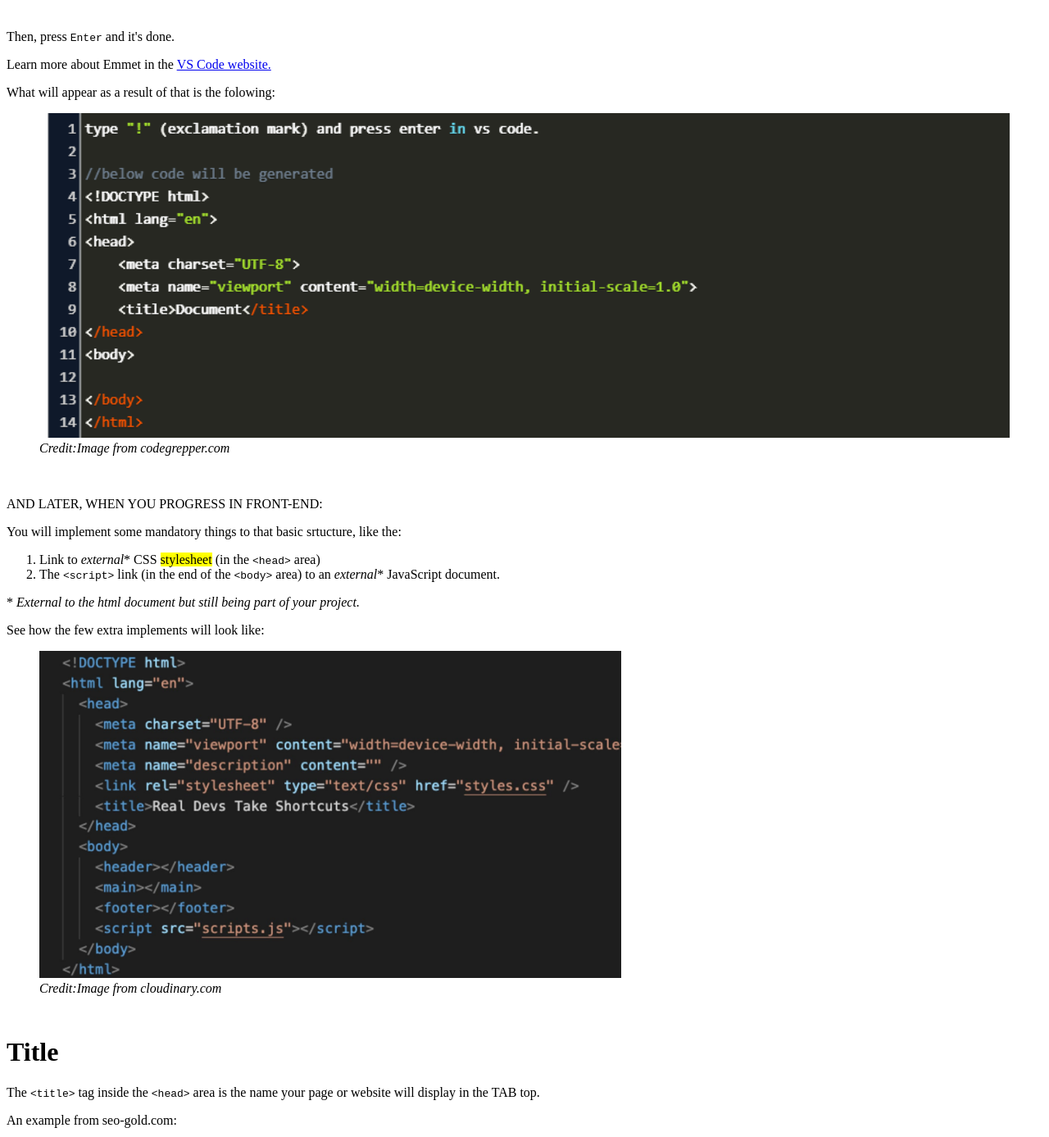
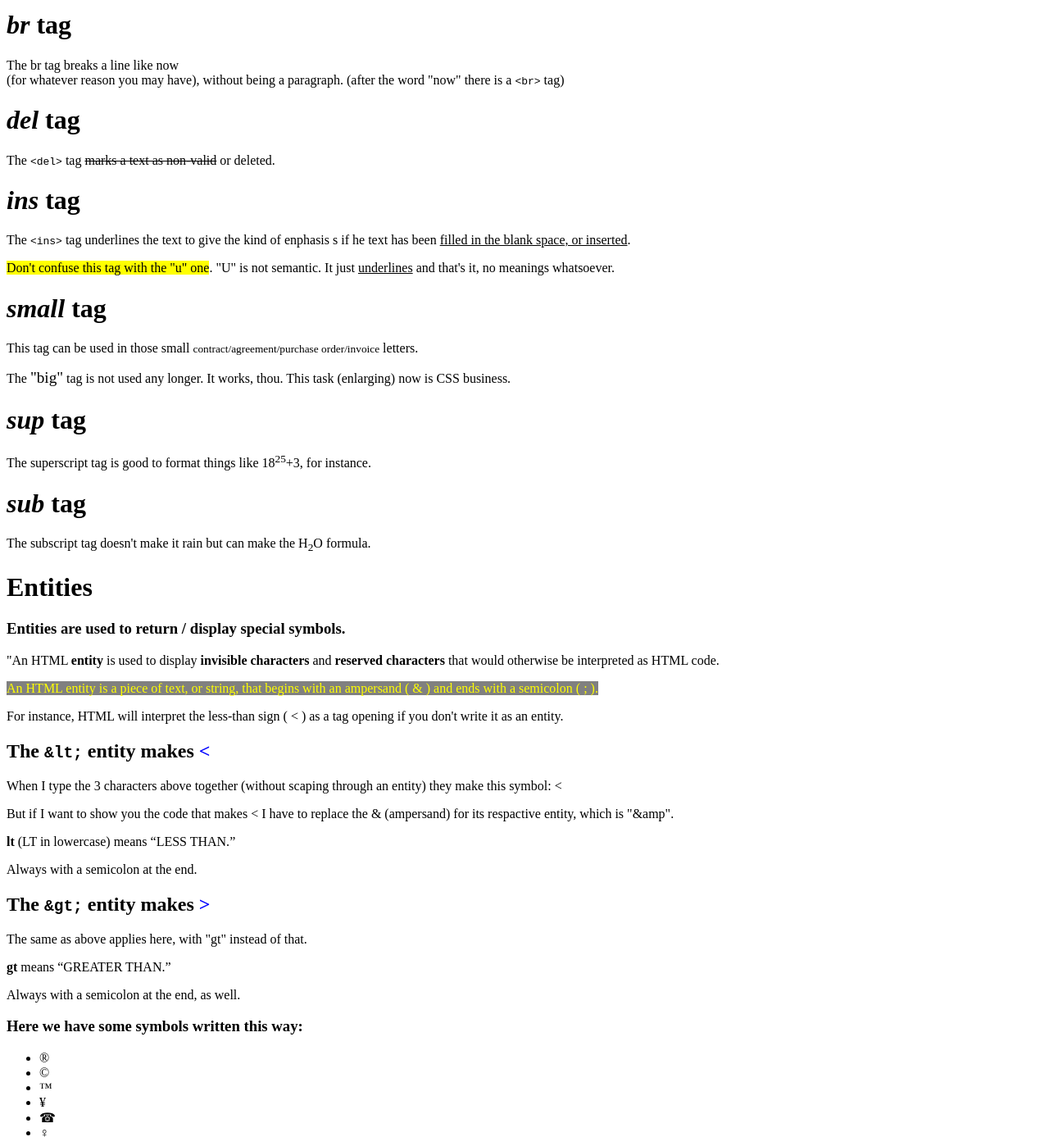
Before and after one commit to ricardobecheli/HTML-CSS-Module2-Curso-em-Video, a plain HTML site: page base.html in a window 1280 px wide. Shown: the part 700-2087 px from the top of the page at 82% size. Drawn offline with Linux system fonts and the light colour scheme.

Commit message:
Title page - start

```diff
--- a/base.html
+++ b/base.html
@@ -12,52 +12,8 @@
 
 <body>
 
-    <figure style="margin-bottom: 50px;">
-            <img src="images/emmet.jpg" width="100%" alt="Visual Studio Code screen with Emmet in action.">
-
-    </figure>
-
-            <p>Then, press <code>Enter</code> and it's done.</p>
-
-            <p>Learn more about Emmet in the <a href="https://code.visualstudio.com/docs/editor/emmet" target="blank" rel="noopener noreferrer">VS Code website.</a></p>
-
-            <p>What will appear as a result of that is the folowing:</p>
-
-    <figure style="margin-bottom: 50px;">
-                <img src="images/html-skeleton-from-codegrepper-dot-com.png" width="100%" alt="html skeleton.">
-                <figcaption><em>Credit:Image from codegrepper.com</em></figcaption>
-    </figure>
-
-        <p>AND LATER, WHEN YOU PROGRESS IN FRONT-END:</p>
-        <p>You will implement some mandatory things to that basic srtucture, like the:</p>
-
-    <ol>
-        <li>
-            Link to <em>external</em>* CSS <mark>stylesheet</mark> (in the <code>&lt;head&gt;</code> area)
-        </li>
-        <li>
-            The <code>&lt;script&gt;</code> link (in the end of the <code>&lt;body&gt;</code> area) to an <em>external</em>* JavaScript document.
-        </li>
-    </ol>
-        <p>* <em>External to the html document but still being part of your project.</em></p>
-        <p>See how the few extra implements will look like:</p>
 
 
-            <figure style="margin-bottom: 50px;">
-            <img src="images/html-incremented-skeleton-css-js-from-cloudinary-dot-com.jpg" alt="html skeleton." width="60%">
-            <figcaption><em>Credit:Image from cloudinary.com</em></figcaption>
-
-            </figure>
-
-<h1>Title</h1>
-
-        <p>The <code>&lt;title&gt;</code> tag inside the <code>&lt;head&gt;</code> area is the name your page or website will display in the TAB top.</p>
-        <p>An example from seo-gold.com:</p>
-
-            <figure>
-            <img src="images/title-tag-html-seo-gold-dot-com.jpg" width="60%">
-            <figcaption><em>Credit:Image from seo-gold.com</em></figcaption>
-            </figure>
 
 <h1>HTML Semantic Elements</h1>
 
```
Also changed, not shown: title.html (added, +32 -0 lines), images/title-vscode.png (added).
